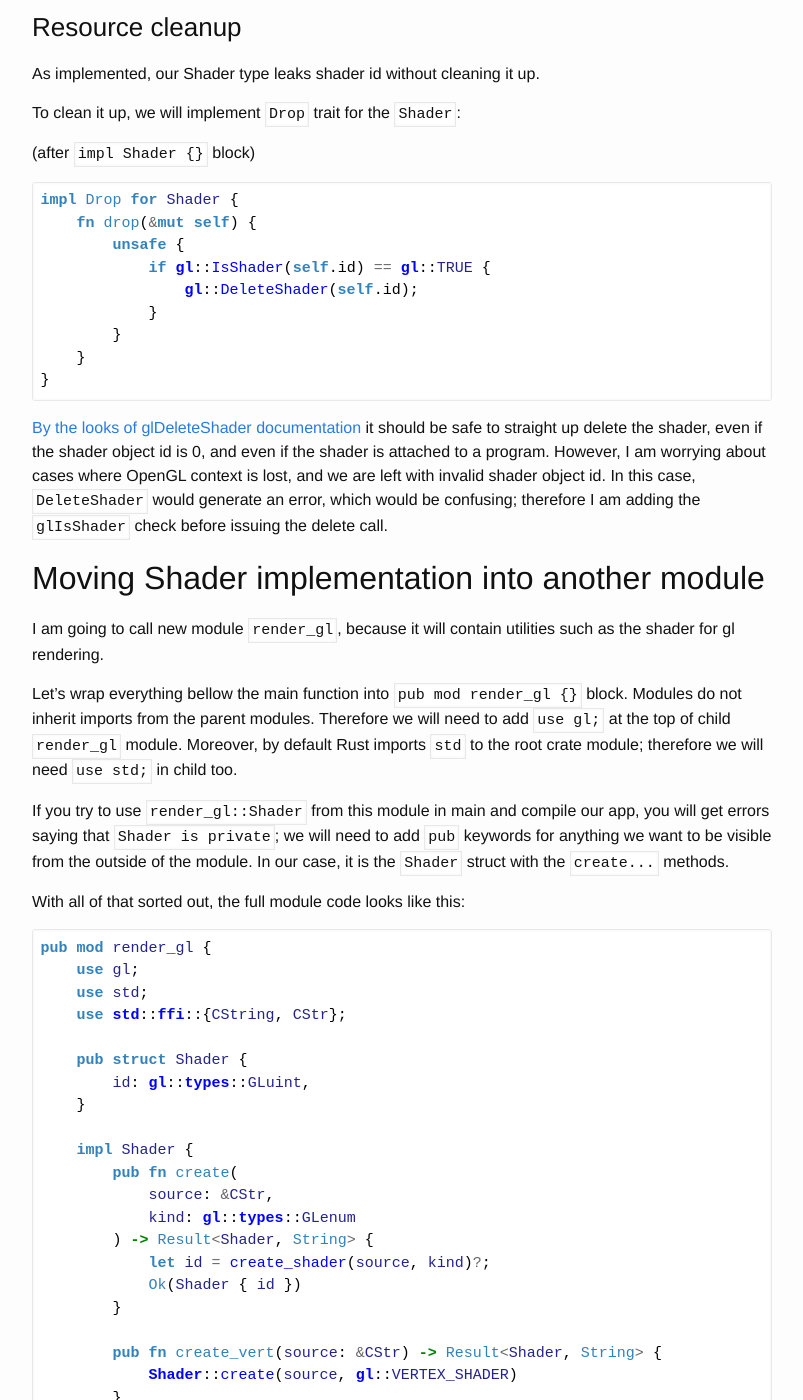
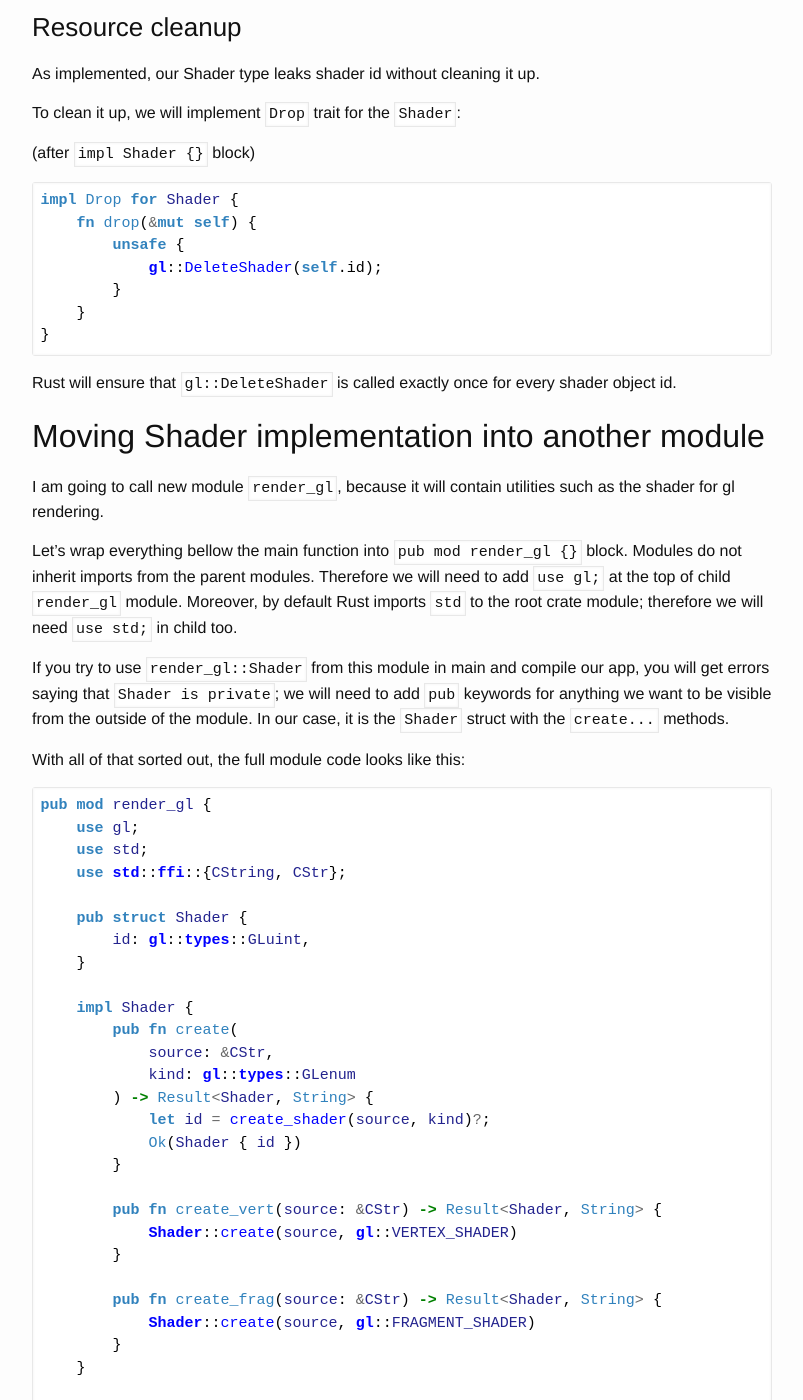
Before and after one commit to Nercury/Nercury.github.io, a Jekyll site: the page built from _posts/2018-02-10-opengl-in-rust-from-scratch-03-compiling-shaders.markdown, in a window 1280 px wide and 1400 px high, scrolled down 7273 px. Shown: the whole window, without its empty margins (238-1041 px from the left). Built offline with Jekyll 4.4.1, drawn with Linux system fonts in a browser that asks for light colours; nearby versions of some CDN libraries; some of the changed text lies outside the part shown.

Commit message:
Remove check for existing shader before deletion; context lost was a problem in SDL 1.2, in SDL2 it only happens on some serious error.

````diff
--- a/_posts/2018-02-10-opengl-in-rust-from-scratch-03-compiling-shaders.markdown
+++ b/_posts/2018-02-10-opengl-in-rust-from-scratch-03-compiling-shaders.markdown
@@ -374,20 +374,13 @@ To clean it up, we will implement `Drop` trait for the `Shader`:
 impl Drop for Shader {
     fn drop(&mut self) {
         unsafe {
-            if gl::IsShader(self.id) == gl::TRUE {
-                gl::DeleteShader(self.id);
-            }
+            gl::DeleteShader(self.id);
         }
     }
 }
 ```
 
-[By the looks of glDeleteShader documentation](http://docs.gl/gl4/glDeleteShader) it should be
-safe to straight up delete the shader, even if the shader object id is 0, and even if the shader is
-attached to a program. However, I am worrying about cases where OpenGL context is lost, and we are left with
-invalid shader object id.
-In this case, `DeleteShader` would generate an error, which would be confusing; therefore I am adding
-the `glIsShader` check before issuing the delete call.
+Rust will ensure that `gl::DeleteShader` is called exactly once for every shader object id.
 
 ## Moving Shader implementation into another module
 
@@ -437,9 +430,7 @@ pub mod render_gl {
     impl Drop for Shader {
         fn drop(&mut self) {
             unsafe {
-                if gl::IsShader(self.id) == gl::TRUE {
-                    gl::DeleteShader(self.id);
-                }
+                gl::DeleteShader(self.id);
             }
         }
     }
@@ -618,9 +609,7 @@ impl Program {
 impl Drop for Program {
     fn drop(&mut self) {
         unsafe {
-            if gl::IsProgram(self.id) == gl::TRUE {
-                gl::DeleteProgram(self.id);
-            }
+            gl::DeleteProgram(self.id);
         }
     }
 }
````
Also changed, not shown: _posts/2018-02-12-opengl-in-rust-from-scratch-06-gl-generator.markdown (+3 -9 lines).
